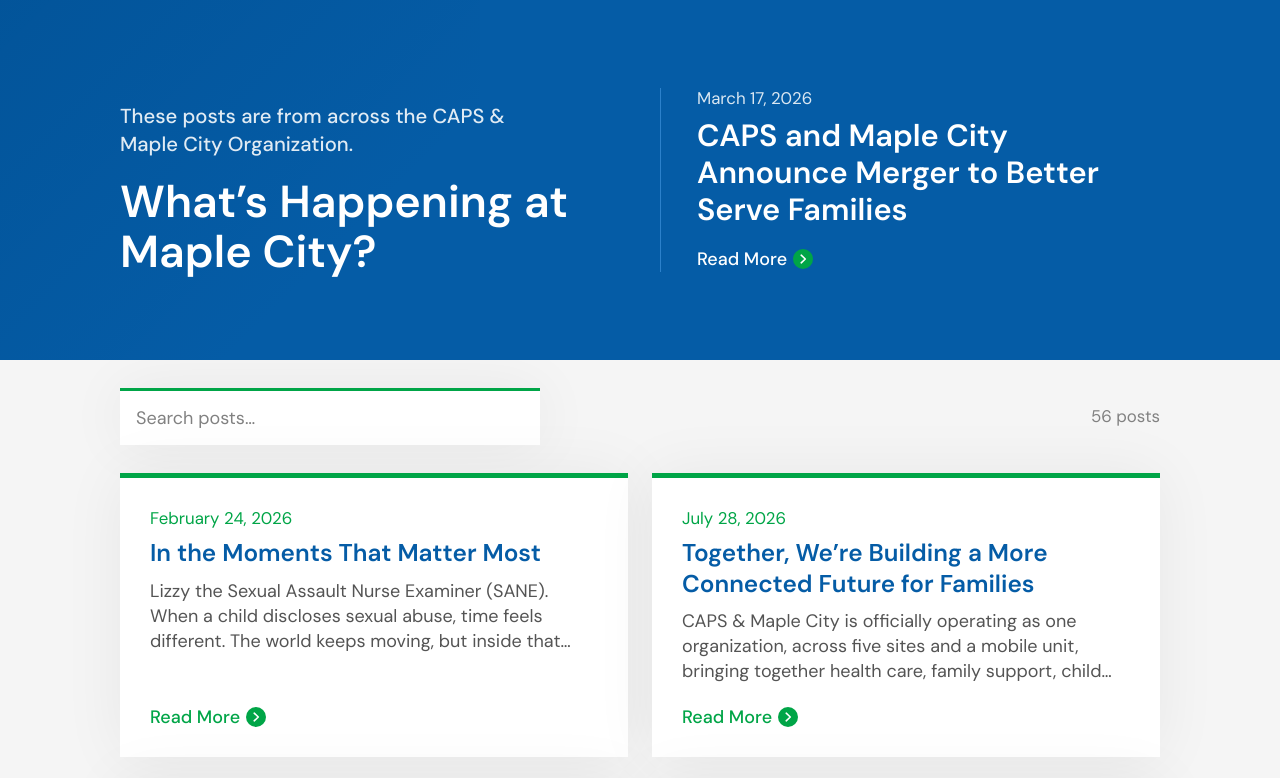
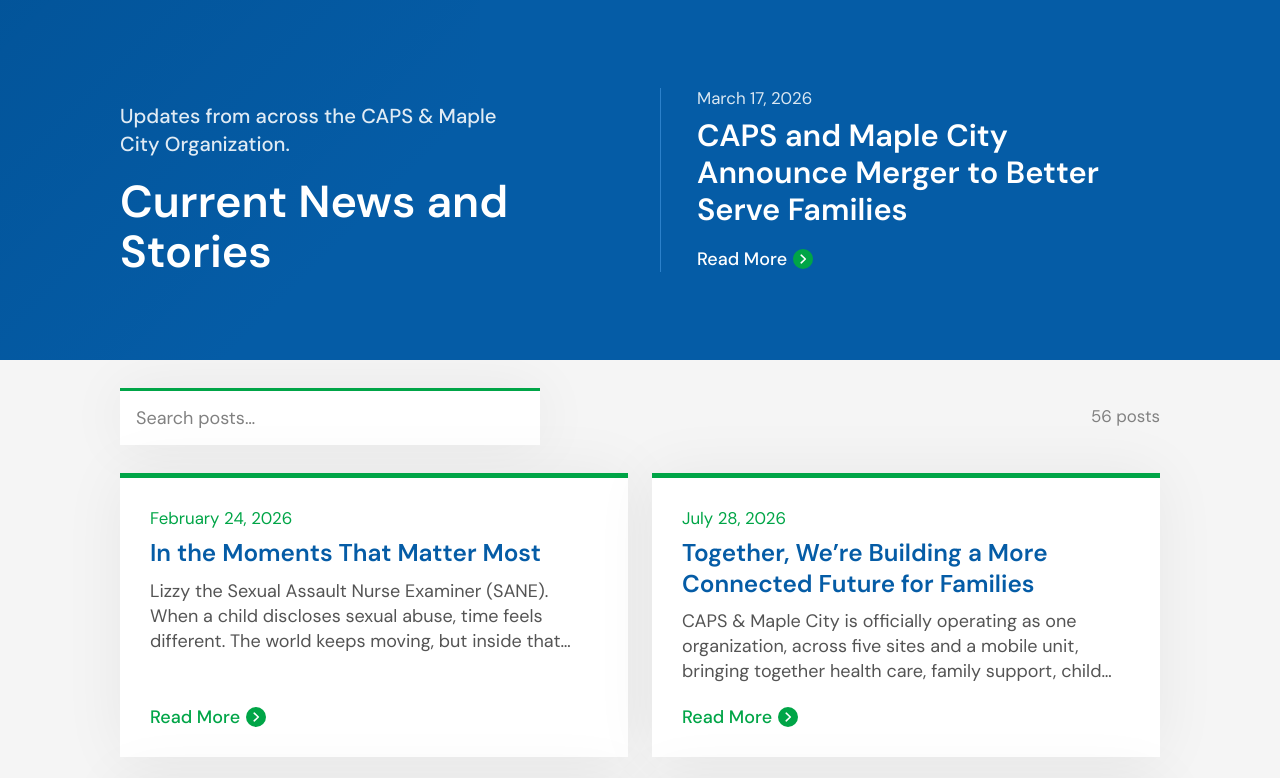
Before and after one commit to jessetsmith/mchcc-blog-widget, a plain HTML site: page index.html in a window 1280 px wide. Shown: the top 778 px of the page. Drawn offline with Linux system fonts and the light colour scheme.

Commit message:
updated copy

```diff
--- a/index.html
+++ b/index.html
@@ -462,9 +462,9 @@
         <div class="blog-intro__inner">
           <div class="blog-intro__left">
             <p class="blog-intro__lead" id="blog-lead">
-              These posts are from across the CAPS &amp; Maple City Organization.
+              Updates from across the CAPS &amp; Maple City Organization.
             </p>
-            <h1 class="blog-intro__title">What’s Happening at Maple City?</h1>
+            <h1 class="blog-intro__title">Current News and Stories</h1>
           </div>
           <div class="blog-intro__feat" id="blog-featured" hidden></div>
         </div>
```
